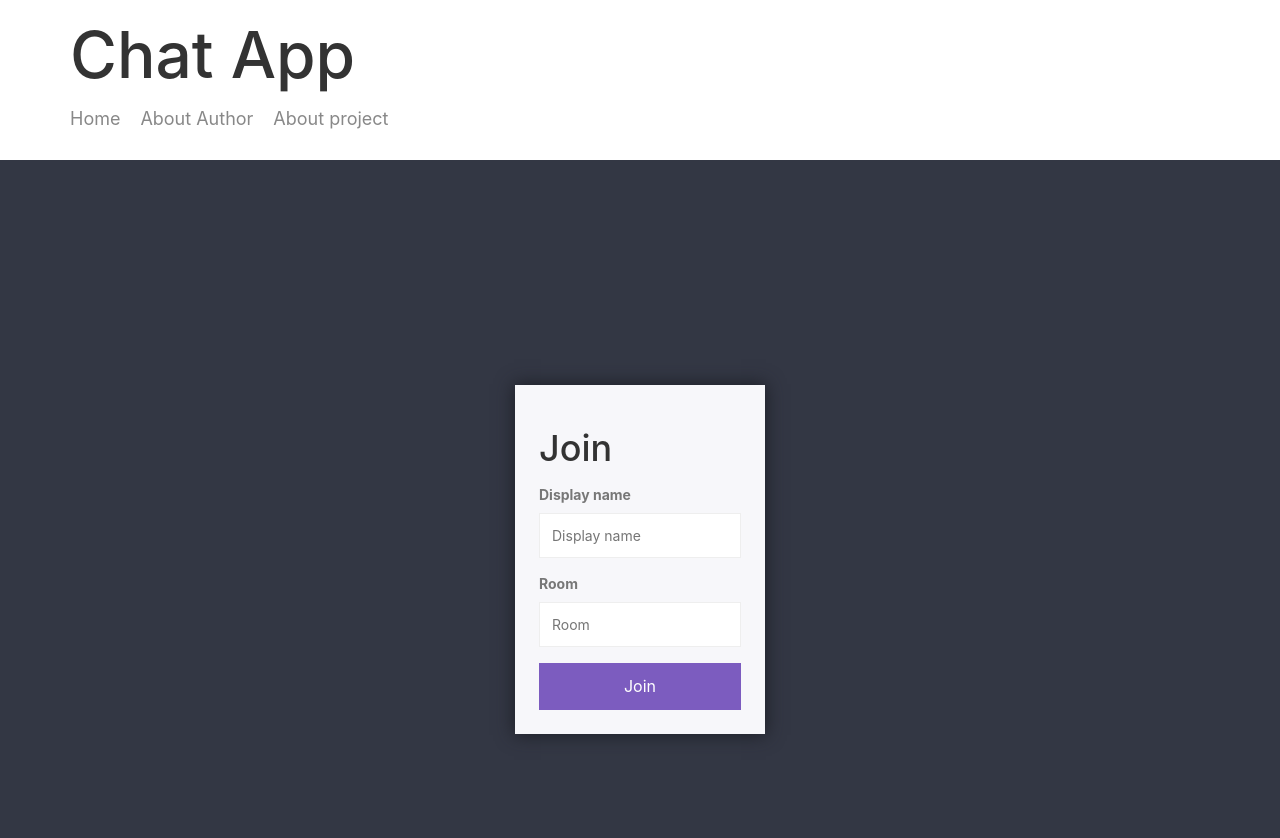
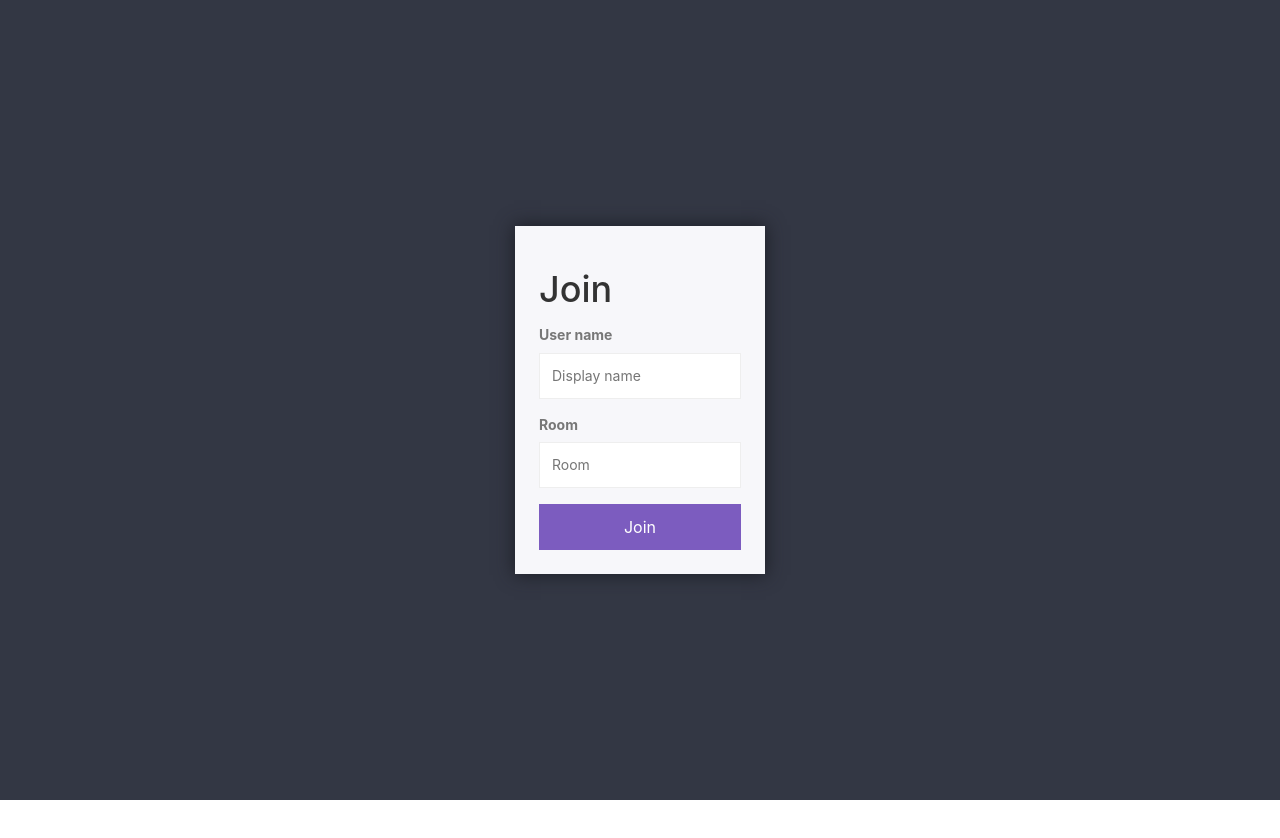
Before and after one commit to psai-github/exsellchat, a website: page public/index.html in a window 1280 px wide. After the commit the page ends 800 px from the top, so only its background shows below. Drawn offline with Linux system fonts and the light colour scheme.

Commit message:
Update index.html

```diff
--- a/public/index.html
+++ b/public/index.html
@@ -9,24 +9,14 @@
         <link rel="stylesheet" href="/css/styles.css">
     </head>
     <body>
-        <div class="container">
-            <header>
 
-                <h1>Chat App</h1>
-
-
-            <a href="/">Home</a>
-            <a href="/about.html">About Author</a>
-            <a href="/project.html">About project</a>
-            </header>
-        </div>
 
         <div class="centered-form col-md-12 col-xs-12">
 
             <div class="centered-form__box">
                 <h1>Join</h1>
                 <form action="/chat.html">
-                    <label>Display name</label>
+                    <label>User name</label>
                     <input type="text" name="username" autocomplete="off" placeholder="Display name" required>
                     <label>Room</label>
                     <input type="text" name="room" autocomplete="off" placeholder="Room" required>
```
